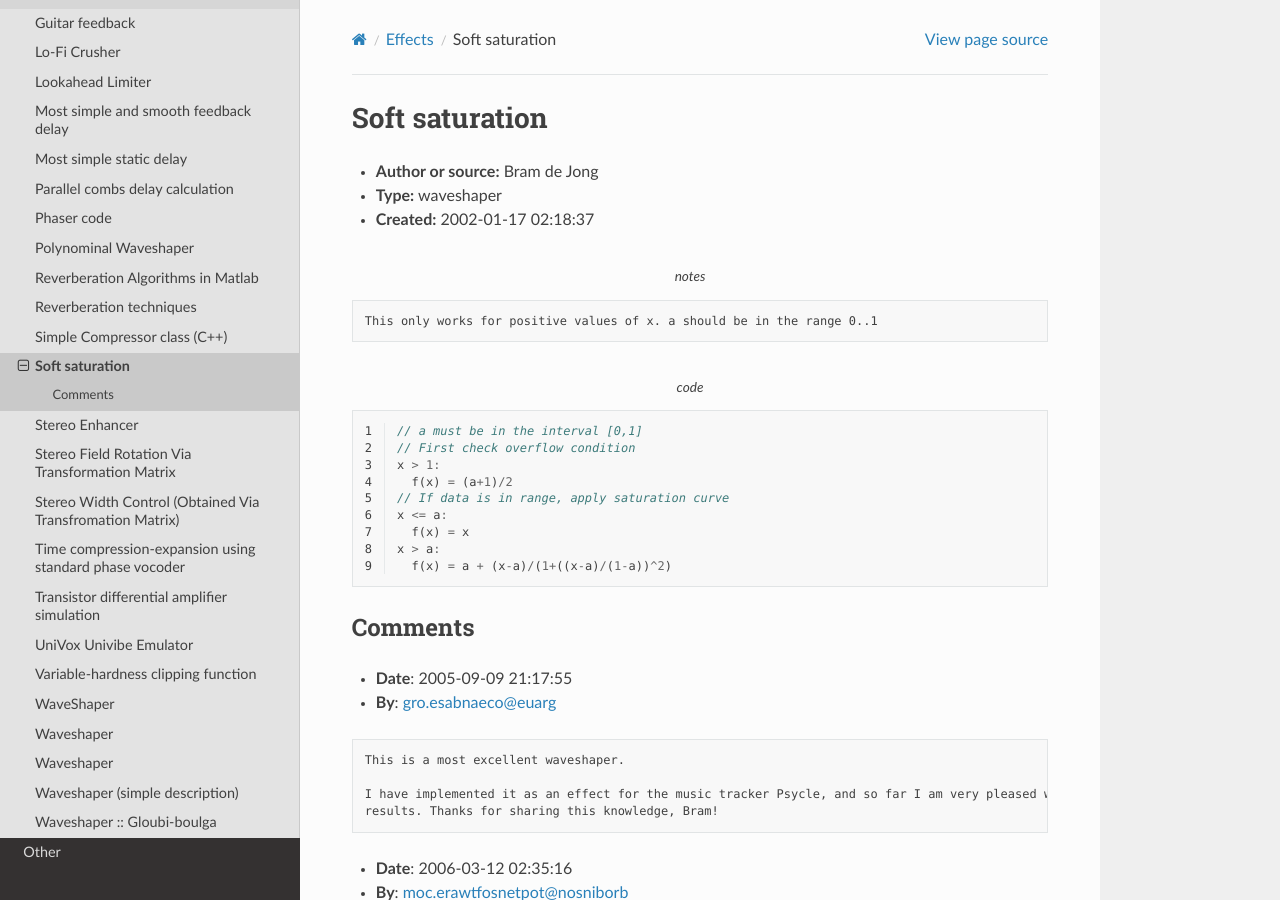
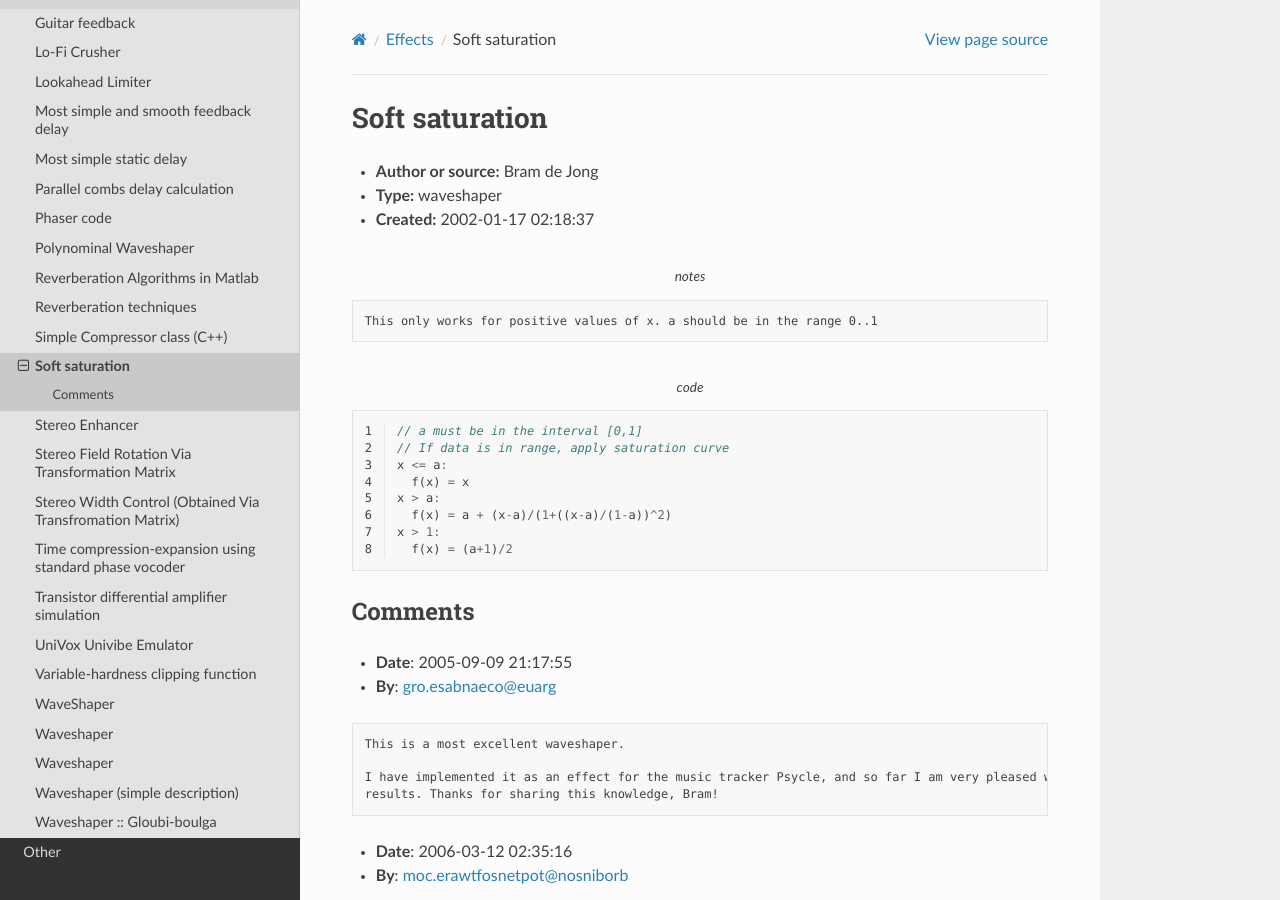
Before and after one commit to bdejong/musicdsp, a Sphinx documentation site: the page built from source/Effects/42-soft-saturation.rst, in a window 1280 px wide and 900 px high. Built offline with Sphinx 7.4.7 and the Read the Docs theme 3.1.0, drawn with Linux system fonts in a browser that asks for light colours.

Commit message:
Update 42-soft-saturation.rst
I found this repo while looking into the daisy DSP library, and I saw a few issues with their implementation, so I thought suggesting some changes here besides fixing the problems in the daisy library can benefit other people. I have the following suggestions.

```diff
--- a/source/Effects/42-soft-saturation.rst
+++ b/source/Effects/42-soft-saturation.rst
@@ -17,14 +17,13 @@ Soft saturation
     :caption: code
 
     // a must be in the interval [0,1]
-    // First check overflow condition
-    x > 1:
-      f(x) = (a+1)/2
     // If data is in range, apply saturation curve
     x <= a:
       f(x) = x
     x > a:
       f(x) = a + (x-a)/(1+((x-a)/(1-a))^2)
+    x > 1:
+      f(x) = (a+1)/2
 
 Comments
 --------
```
